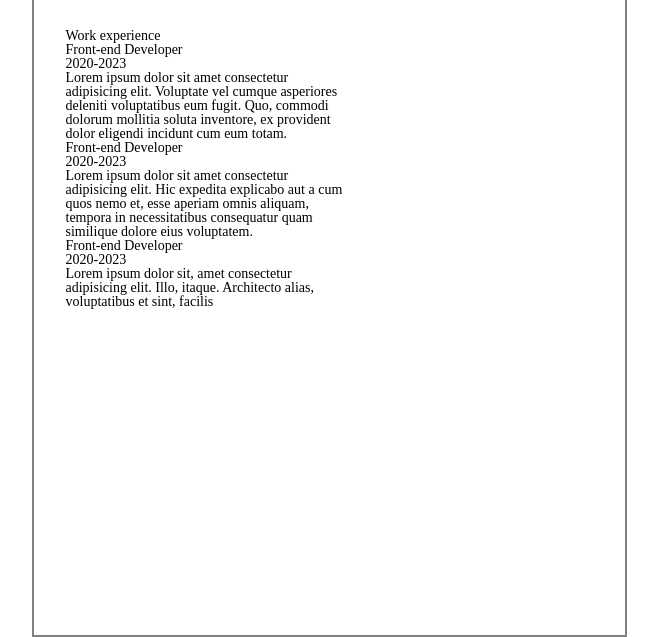
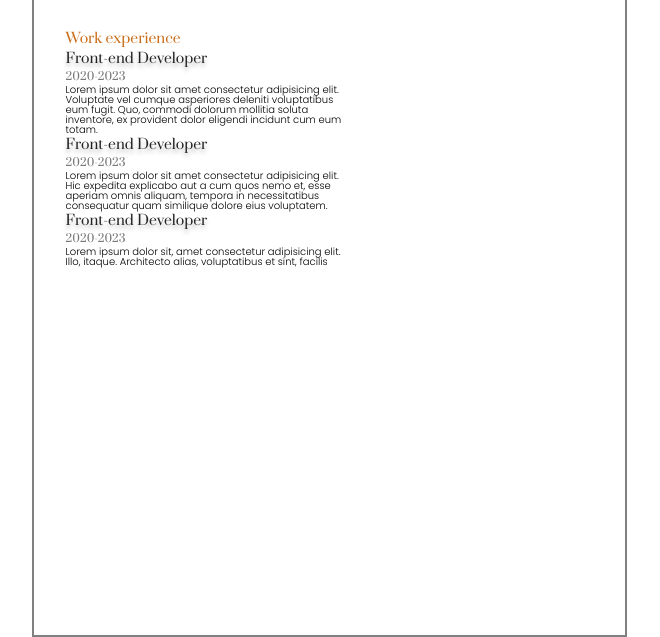
Before and after one commit to vitalik203/Resume_two, a plain HTML site: page index.html in a window 1280 px wide. Shown: the part 205-842 px from the top of the page, without its empty margins (311-971 px from the left). Drawn offline with Linux system fonts and the light colour scheme; files that its build step writes are made by us from their sources.

Commit message:
stylized first column of main - v0.1.6

```diff
--- a/index.html
+++ b/index.html
@@ -9,6 +9,9 @@
     <link rel="preconnect" href="https://fonts.googleapis.com">
 <link rel="preconnect" href="https://fonts.gstatic.com" crossorigin>
 <link href="https://fonts.googleapis.com/css2?family=Poppins:wght@100&family=Prata&display=swap" rel="stylesheet">
+<link rel="preconnect" href="https://fonts.googleapis.com">
+<link rel="preconnect" href="https://fonts.gstatic.com" crossorigin>
+<link href="https://fonts.googleapis.com/css2?family=Poppins:wght@100;300&family=Prata&display=swap" rel="stylesheet">
 </head>
 <body>
     <div class="container">
--- a/styles/styles.scss
+++ b/styles/styles.scss
@@ -86,6 +86,41 @@ text-decoration-line: underline;
     display: grid;
     grid-template-columns: 1fr 1fr;
     column-gap: 32px;
+    .main__col1 {
+    }
+    .col__title {
+        color: #CA6D18;
+font-family: Prata;
+font-size: 14px;
+font-style: normal;
+font-weight: 400;
+line-height: 20px; /* 142.857% */
+    }
+    .col__article {
+
+    }
+    .article__title {
+        color: #222;
+text-shadow: 0px 4px 4px rgba(0, 0, 0, 0.25);
+font-family: Prata;
+font-size: 14px;
+font-style: normal;
+font-weight: 400;
+line-height: 20px; /* 142.857% */
+    }
+    .article__subtitle {
+        color: #797979;
+font-family: Prata;
+font-size: 11px;
+font-style: normal;
+font-weight: 400;
+line-height: 16px; /* 145.455% */
+    }
+    .article__description {
+        font-family: Poppins;
+        color: #000000;
+font-size: 10px;
+    }
 }
 .footer {
     width: 100%;
```
Also changed, not shown: styles/styles.css, 1 other file.
